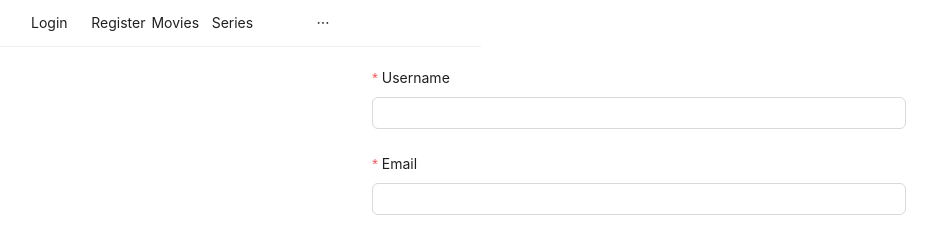
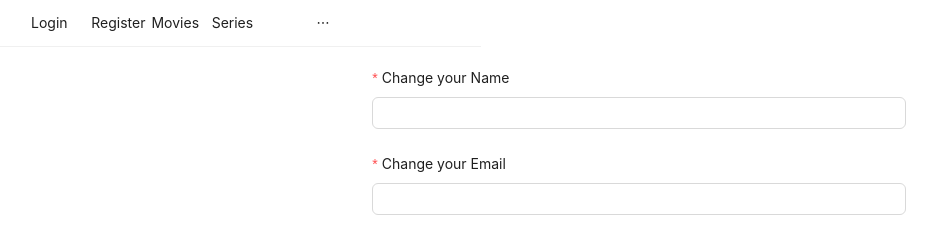
Before and after one commit to AdryDevs/react-front-connected-to-backend-database, a React (Create React App) app: page /Settings in a window 1280 px wide. Shown: the top 225 px of the page, without its empty margins (1-938 px from the left). Built offline with nearby package versions, Linux system fonts and the light colour scheme; no server answers.

Commit message:
Vista settings user acabada

```diff
--- a/src/Containers/SettingsUser/SettingsUser.jsx
+++ b/src/Containers/SettingsUser/SettingsUser.jsx
@@ -23,7 +23,7 @@ const Settings = () =>{
       autoComplete="off"
     >
          <Form.Item
-        label="Username"
+        label="Change your Name"
         name="username"
         hasFeedback
         rules={[
@@ -36,7 +36,7 @@ const Settings = () =>{
         <Input />
       </Form.Item>
  <Form.Item
-        label="Email"
+        label="Change your Email"
         name="email"
         hasFeedback
         rules={[
```
